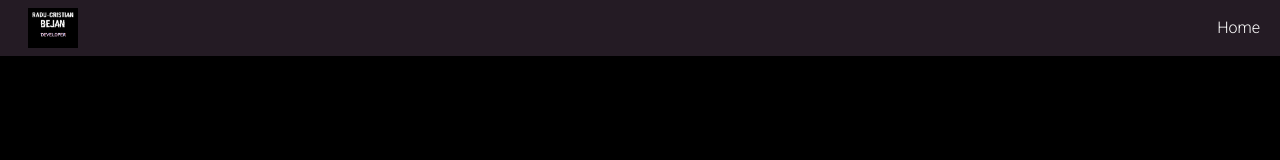
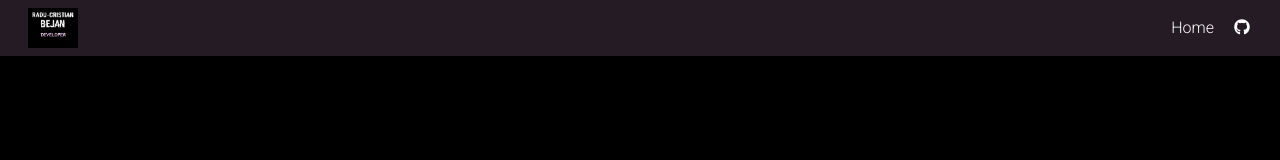
Before and after one commit to Sectumsempra82/my-cv-react, a React (Create React App) app: page / in a window 1280 px wide. Shown: the top 160 px of the page. Built offline with nearby package versions, Linux system fonts and the light colour scheme.

Commit message:
added Git links Signed-off-by: unknown <sectumsempra82@gmail.com>

```diff
--- a/src/components/Homepage/Demos/Demos.js
+++ b/src/components/Homepage/Demos/Demos.js
@@ -1,5 +1,6 @@
 import React, { Component } from 'react';
 import classes from './Demos.module.css';
+import { FontAwesomeIcon } from '@fortawesome/react-fontawesome';
 import { Card, Button } from 'react-bootstrap';
 import demoBaz from '../../../assets/images/demoBaz.png';
 
@@ -10,6 +11,7 @@ class Demos extends Component {
         return (
             <section className={classes.Demos}>
                 <h1>DEMOS AND CODE SAMPLES</h1>
+                <h3>Find the code on <a href={'https://github.com/Sectumsempra82?tab=repositories'}>Git <FontAwesomeIcon icon={['fab', 'github']} /></a></h3>
                 <Card style={{ width: '18rem', margin: '0 auto' }}>
                     <Card.Img variant="top" src={demoBaz} />
                     <Card.Body>
--- a/src/components/Homepage/RecentWork/RecentWork.module.css
+++ b/src/components/Homepage/RecentWork/RecentWork.module.css
@@ -32,7 +32,7 @@
     margin: 0 auto;
 
 }
-.CV p{
+.SampleText p{
     color: black !important;
     font-weight: bold;
 }
--- a/src/components/Navigation/NavigationItems/NavigationItem/NavigationItem.module.css
+++ b/src/components/Navigation/NavigationItems/NavigationItem/NavigationItem.module.css
@@ -3,6 +3,7 @@
     box-sizing: border-box;
     display: block;
     width: 100%;
+    padding: 16px 10px;
 }
 
 .NavigationItem a {
--- a/src/components/Navigation/NavigationItems/NavigationItems.js
+++ b/src/components/Navigation/NavigationItems/NavigationItems.js
@@ -1,12 +1,15 @@
 import React from 'react';
-
+import { FontAwesomeIcon } from '@fortawesome/react-fontawesome';
 import classes from './NavigationItems.module.css';
 import NavigationItem from './NavigationItem/NavigationItem';
 
 const navigationItems = (props) => (
-    <ul className={classes.NavigationItems}>
-        <NavigationItem link="/" exact>Home</NavigationItem>
-    </ul>
+    <>
+        <ul className={classes.NavigationItems}>
+            <li><NavigationItem link="/" exact>Home</NavigationItem></li>
+            <li><NavigationItem link="https://github.com/Sectumsempra82?tab=repositories" exact><FontAwesomeIcon icon={['fab', 'github']} /></NavigationItem></li>
+        </ul>
+    </>
 );
 
 export default navigationItems;
```
